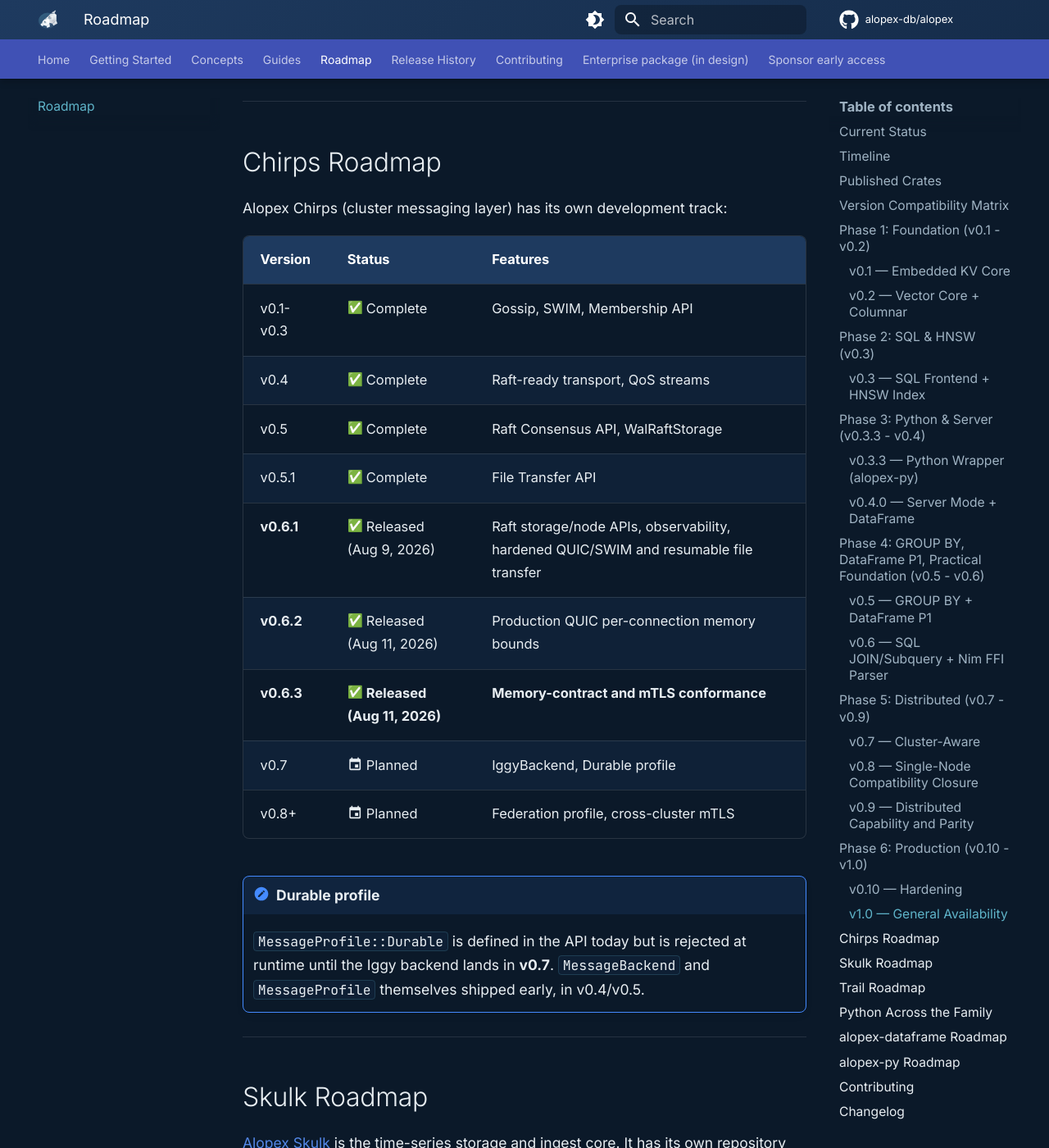
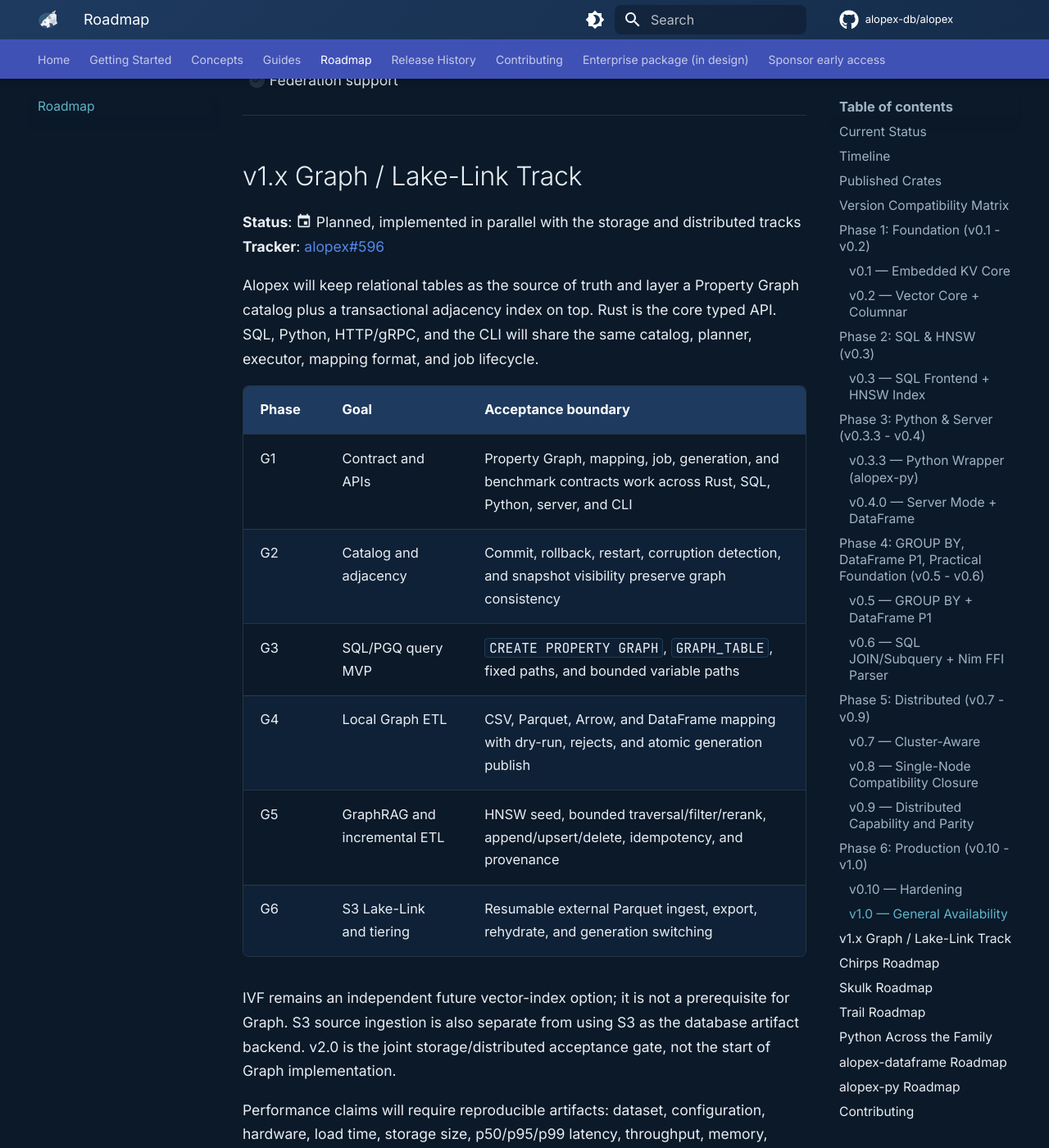
Before and after one commit to alopex-db/alopex-db.github.io, an MkDocs documentation site: the page built from docs/roadmap.md, in a window 1280 px wide and 1400 px high, scrolled down 12571 px. Shown: the whole window at 82% size. Built offline with MkDocs 1.6.1 and Material for MkDocs 9.7.7, drawn with Linux system fonts in a browser that asks for light colours; emoji names are drawn with the system emoji font; comment, search, counter and statistics services are not loaded; some of the changed text lies outside the part shown.

Commit message:
docs(roadmap): publish v1.x graph track

```diff
--- a/docs/roadmap.md
+++ b/docs/roadmap.md
@@ -31,12 +31,11 @@
 
     Prebuilt CLI binaries for Linux / macOS (x86_64, aarch64) / Windows are attached to every [GitHub Release](https://github.com/alopex-db/alopex/releases).
 
-!!! warning "v0.8 release train active; v0.9 frozen"
+!!! info "Current stable release: v0.8.15"
 
-    v0.8.7 through v0.8.10 are published. Development and publication continue
-    through **v0.8.11**. v0.9 development and release operations are
-    frozen until every release in that train is published and verified. The
-    Nim parser contract number is ABI metadata, not a separate release series.
+    v0.8.7 through v0.8.15 are published. The Nim parser contract number is
+    ABI metadata, not a separate release series. GitHub milestones and issues
+    remain the source of truth for active implementation scope.
 
 !!! success "v0.6.0 Released — SQL JOIN/Subquery + Nim FFI Parser (July 7, 2026)"
 
@@ -373,7 +372,7 @@
 
 ### v0.9 — Distributed Capability and Parity { #v09 }
 
-**Status**: :material-snowflake: Frozen until v0.8.11 is published and verified
+**Status**: :material-calendar: Planned
 **Depends on**: Chirps v0.7
 
 - [ ] Multi-Raft (range partitioning)
@@ -406,6 +405,28 @@
 - [ ] Complete documentation
 - [ ] API/ABI compatibility tests
 - [ ] Federation support
+
+---
+
+## v1.x Graph / Lake-Link Track { #graph-lake-link }
+
+**Status**: :material-calendar: Planned, implemented in parallel with the storage and distributed tracks
+**Tracker**: [alopex#596](https://github.com/alopex-db/alopex/issues/596)
+
+Alopex will keep relational tables as the source of truth and layer a Property Graph catalog plus a transactional adjacency index on top. Rust is the core typed API. SQL, Python, HTTP/gRPC, and the CLI will share the same catalog, planner, executor, mapping format, and job lifecycle.
+
+| Phase | Goal | Acceptance boundary |
+|:------|:-----|:--------------------|
+| G1 | Contract and APIs | Property Graph, mapping, job, generation, and benchmark contracts work across Rust, SQL, Python, server, and CLI |
+| G2 | Catalog and adjacency | Commit, rollback, restart, corruption detection, and snapshot visibility preserve graph consistency |
+| G3 | SQL/PGQ query MVP | `CREATE PROPERTY GRAPH`, `GRAPH_TABLE`, fixed paths, and bounded variable paths |
+| G4 | Local Graph ETL | CSV, Parquet, Arrow, and DataFrame mapping with dry-run, rejects, and atomic generation publish |
+| G5 | GraphRAG and incremental ETL | HNSW seed, bounded traversal/filter/rerank, append/upsert/delete, idempotency, and provenance |
+| G6 | S3 Lake-Link and tiering | Resumable external Parquet ingest, export, rehydrate, and generation switching |
+
+IVF remains an independent future vector-index option; it is not a prerequisite for Graph. S3 source ingestion is also separate from using S3 as the database artifact backend. v2.0 is the joint storage/distributed acceptance gate, not the start of Graph implementation.
+
+Performance claims will require reproducible artifacts: dataset, configuration, hardware, load time, storage size, p50/p95/p99 latency, throughput, memory, recall where applicable, and incremental-update cost. The current competitive baseline and catalog specifications are documented in the [graph database feature and performance report](https://github.com/alopex-db/alopex/blob/main/docs/graph-database-feature-performance-research.md).
 
 ---
 
@@ -563,6 +584,7 @@
 
 ### Recent Updates
 
+- **2026-10-11**: v1.x Graph / Lake-Link track defined across SQL, Rust, Python, server, CLI, ETL, GraphRAG, and reproducible performance gates; current stable release is v0.8.15
 - **2026-08-28**: **Alopex DB v0.8.10 released** — exact `DECIMAL`/`NUMERIC`, native `DATE`/`TIME`/`INTERVAL`, `JSON`/`JSONB`, nested `ARRAY`/`MAP`/`STRUCT`, and deterministic full-text search
 - **2026-08-26**: **Alopex DB v0.8.9 released** — portable SQL functions and bounded KV byte-glob/regex key search
 - **2026-08-26**: **Alopex DB v0.8.8 released** — portable relational grammar, single-file convergence, process locking, and Python server client
```
Also changed, not shown: other parts of docs/roadmap.md (+3 -3 lines).
